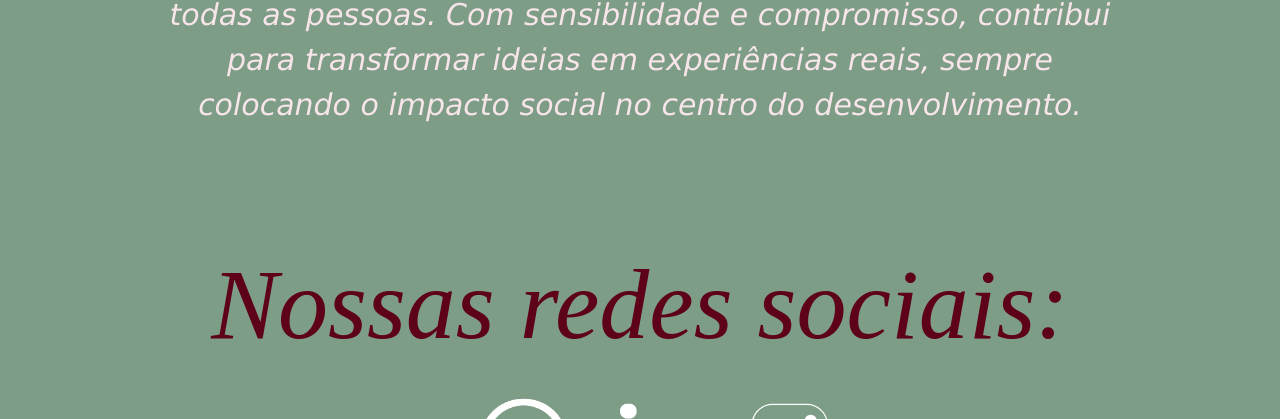
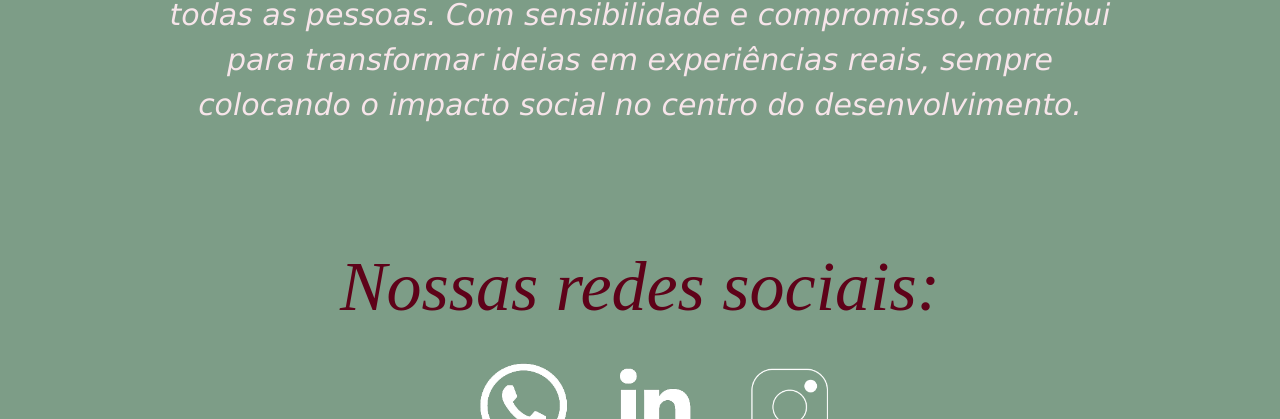
Before and after one commit to Pamela-Brasil/delastech, a plain HTML site: page sobre.html in a window 1280 px wide. Shown: the part 4260-4679 px from the top of the page. Drawn offline with Linux system fonts and the light colour scheme.

Commit message:
icones redes

```diff
--- a/style.css
+++ b/style.css
@@ -172,14 +172,6 @@ footer {
 .contato-footer {
     text-align: center;
 }
-/*.duascolunas {
-    display:flex;
-    flex-direction: row;
-    width: 100%;
-}
-.duascolunas > div {
-    width: 33,33%;
-} */
 .servicos h1 {
     font-size: 70px;
     margin-bottom: 10px;
@@ -218,8 +210,7 @@ footer {
 .card p {
     font-size: 20px;
 }
-.slogan {
-    font-size: 100px;
-    color: #5e0219;
-    text-align: center;
+#redes {
+    width: 20vh;
+    height: auto;
 }
```
